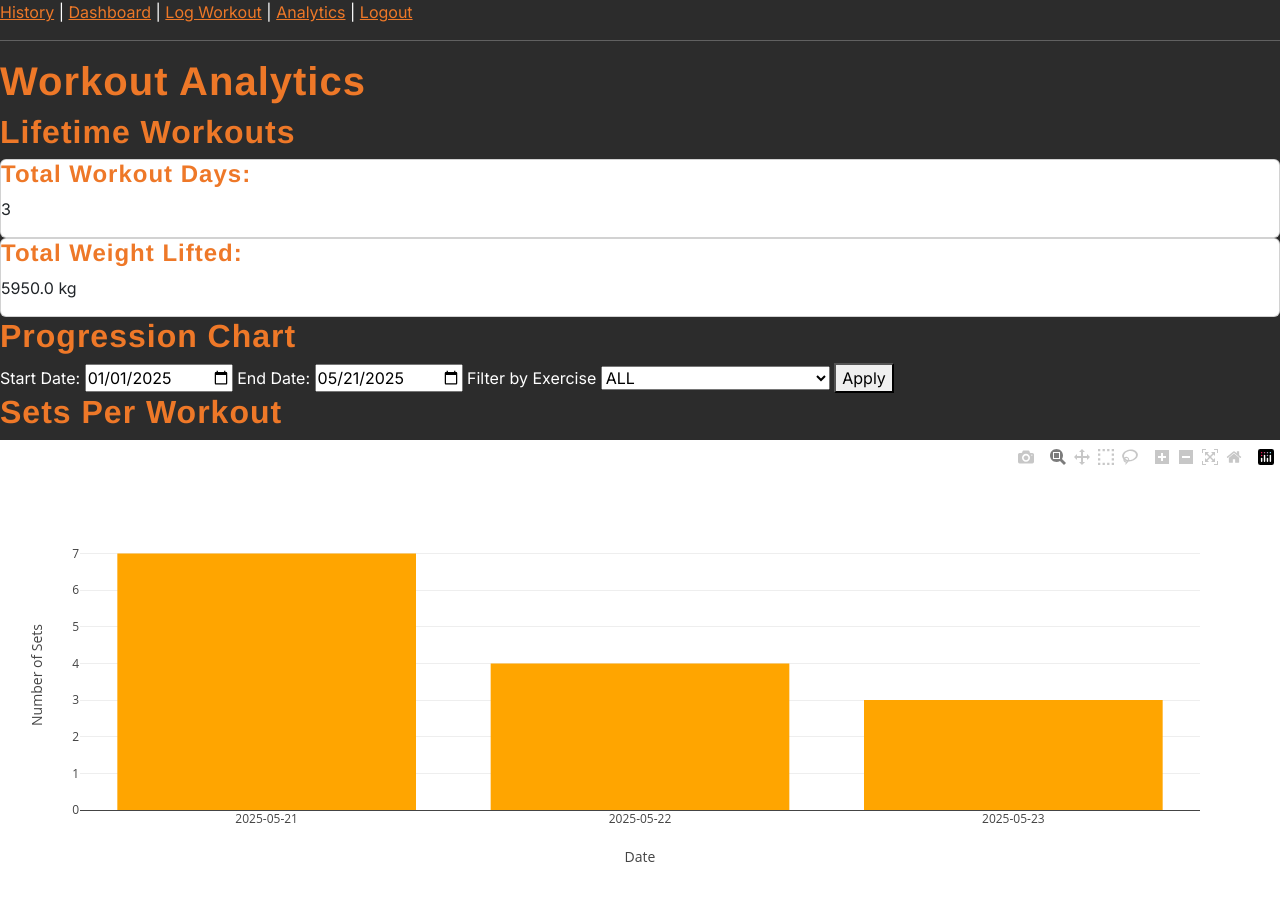
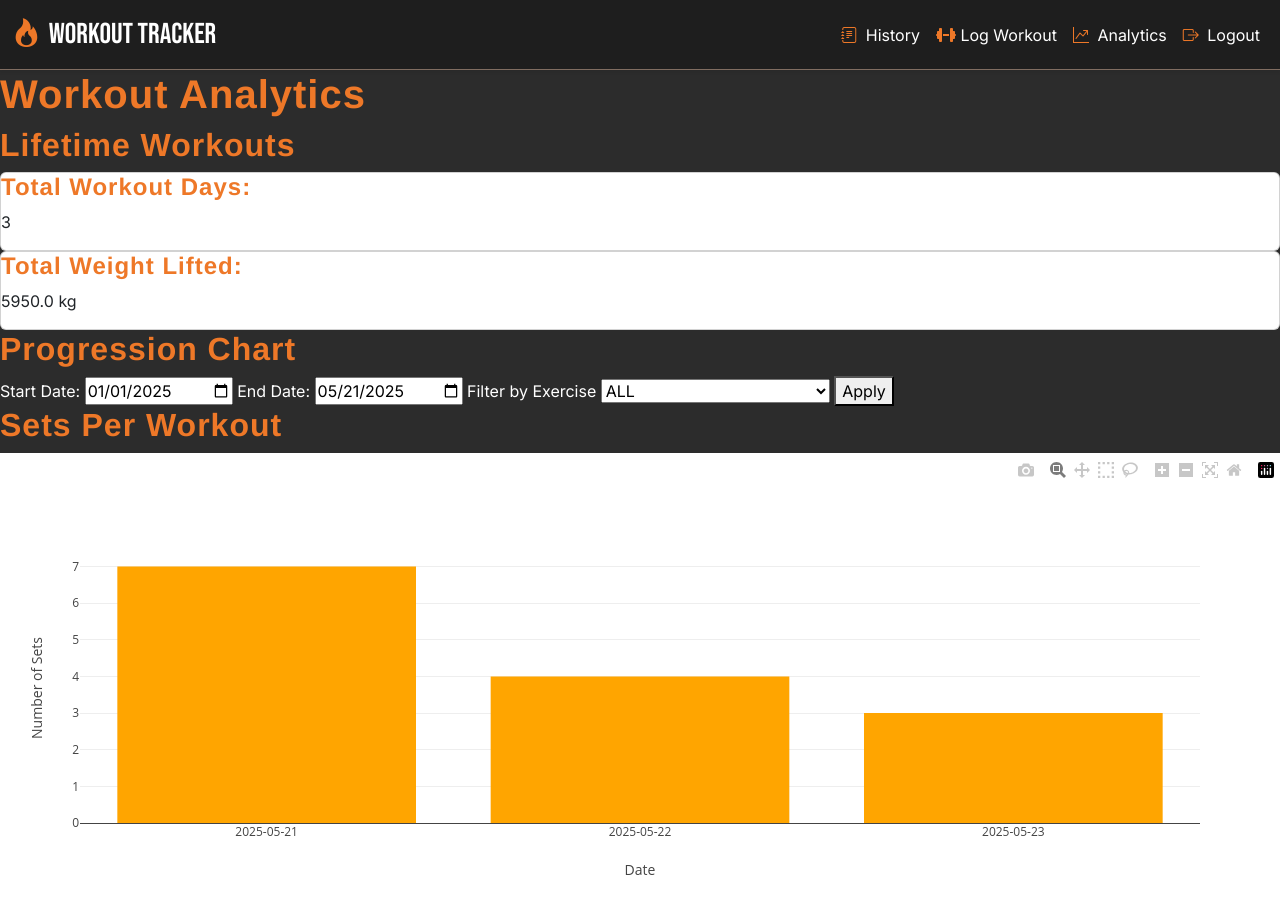
Before and after one commit to Baaangi/Workout_Tracker, a Flask app: page /analytics in a window 1280 px wide. Before the commit the page ends 862 px from the top, so only its background shows below. Run offline with Flask 3, Linux system fonts and the light colour scheme; a user stored in the database is signed in; data comes from the database, SQL or seed files in the repository; some libraries are stand-ins or nearby versions.

Commit message:
style navbar

```diff
--- a/templates/base.html
+++ b/templates/base.html
@@ -1,27 +1,62 @@
 <!DOCTYPE html>
 <html>
 <head>
+    <meta name="viewport" content="width=device-width, initial-scale=1.0" />
     <title>Workout Tracker</title>
 
+    <link rel="stylesheet" href="https://cdnjs.cloudflare.com/ajax/libs/font-awesome/6.4.0/css/all.min.css">
+
+    <!-- boostrap -->
     <link href="https://cdn.jsdelivr.net/npm/bootstrap@5.3.2/dist/css/bootstrap.min.css" rel="stylesheet">
+    <link href="https://cdn.jsdelivr.net/npm/bootstrap-icons@1.10.5/font/bootstrap-icons.css" rel="stylesheet">
+
     <!-- fonts -->
     <link href="https://fonts.googleapis.com/css2?family=Inter:wght@200;400;600&display=swap" rel="stylesheet">
     <link href="https://fonts.googleapis.com/css2?family=Bebas+Neue&display=swap" rel="stylesheet">
 
+    <!-- mycss -->
     <link rel="stylesheet" href="{{ url_for('static', filename='style.css') }}">
-
 </head>
 <body>
   {% if request.path not in ['/login', '/register'] %}
-    <nav>
-        <a href="/history">History</a> |
-        <a href="/dashboard">Dashboard</a> |
-        <a href="/log_workout">Log Workout</a> |
-        <a href="analytics.html">Analytics</a> |
-        <a href="/logout">Logout</a>
+    <nav class="navbar navbar-expand-lg fixed-top shadow-sm" style="background-color: var(--light-dark); border-bottom: 1px solid var(--grey);">
+      <div class="container-fluid">
+        <a class="navbar-brand text-white d-flex align-items-center" href="/dashboard" style="font-family: 'Bebas Neue', sans-serif; font-size: 1.8rem;">
+          <i class="bi bi-fire me-2" style="color: var(--primary);"></i> Workout Tracker
+        </a>
+        <button class="navbar-toggler bg-white" type="button" data-bs-toggle="collapse" data-bs-target="#navbarNav">
+          <span class="navbar-toggler-icon text-white"></span>
+        </button>
+        <div class="collapse navbar-collapse justify-content-end" id="navbarNav">
+          <ul class="navbar-nav ms-auto">
+            <li class="nav-item"></li>
+              <a class="nav-link text-white" href="/history">
+                <i class="bi bi-journal-text me-1" style="color: var(--primary);"></i> History
+              </a>
+            </li>
+            <li class="nav-item"></li>
+              <a class="nav-link text-white" href="/log_workout">
+                <i class="fas fa-dumbbell" style="color: var(--primary);"></i> Log Workout
+              </a>
+            </li>
+            <li class="nav-item"></li>
+              <a class="nav-link text-white" href="/analytics">
+                <i class="bi bi-graph-up-arrow me-1" style="color: var(--primary);"></i> Analytics
+              </a>
+            </li>
+            <li class="nav-item"></li>
+              <a class="nav-link text-white" href="/logout">
+                <i class="bi bi-box-arrow-right me-1" style="color: var(--primary);"></i> Logout
+              </a>
+            </li>
+          </ul>
+        </div>
+      </div>
     </nav>
+
+    <div style="height: 70px;"></div>
   {% endif %}
-    <hr>
+
 
     <div>
         {% with messages = get_flashed_messages(with_categories=true) %}
```
